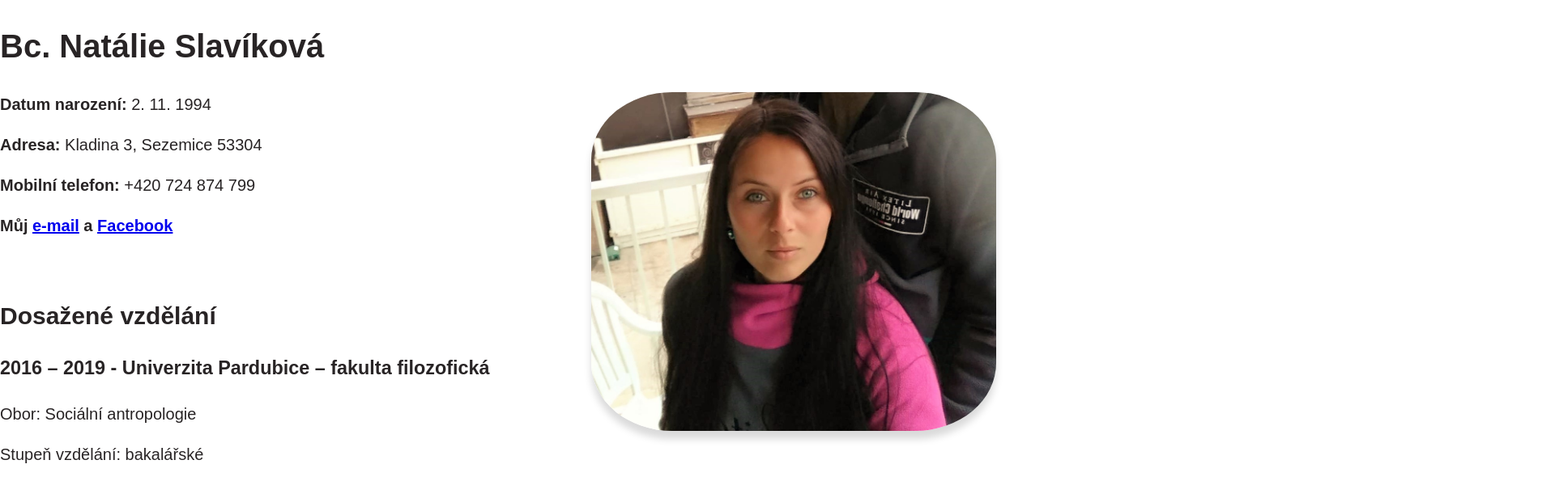
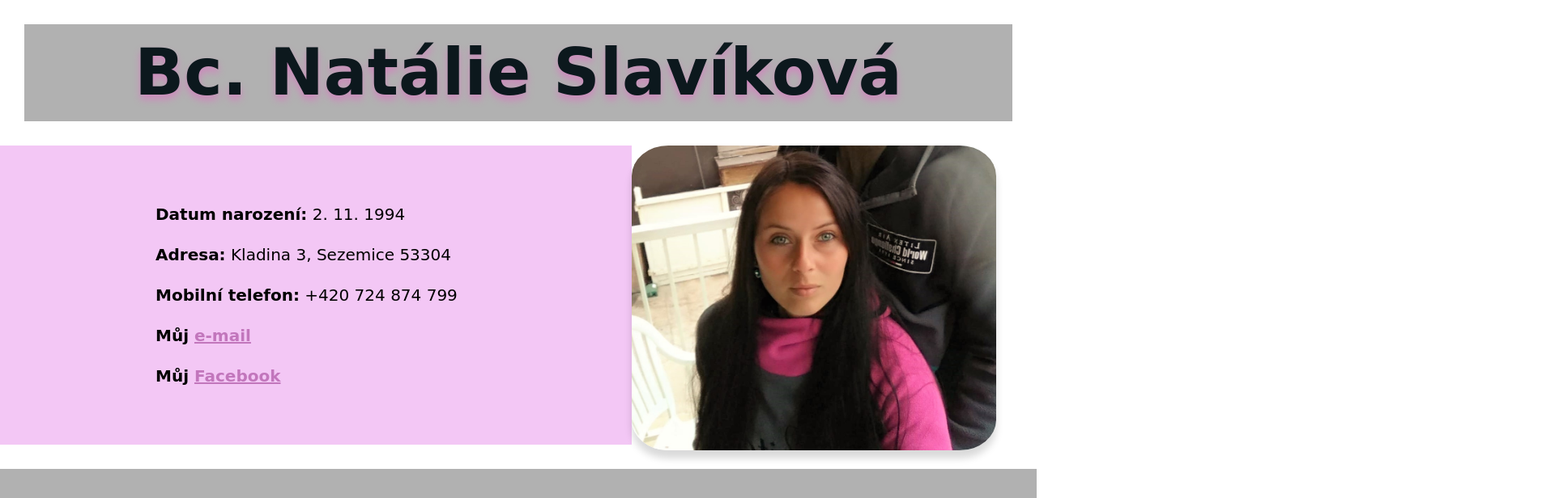
Before and after one commit to natalieslavikova/zivotopis, a plain HTML site: page index.html in a window 1280 px wide. Shown: the top 616 px of the page at 81% size, 1920 px wide, since content can reach past the window. Drawn offline with Linux system fonts and the light colour scheme.

Commit message:
Stylování

```diff
--- a/index.html
+++ b/index.html
@@ -13,13 +13,15 @@
 </header>
 
    <img class="natalie" src="foto/nat.jpg" id="natalie">
-   <section class="natalie2" id="natalie2"></section>
+   <section class="natalie2" id="natalie2">
 <p><strong>Datum narození:</strong> 2. 11. 1994</p>
 <p><strong>Adresa:</strong> Kladina 3, Sezemice 53304</p>
 <p><strong>Mobilní telefon:</strong> +420 724 874 799</p>
-<p><strong>Můj <a href="mailto:slavikova.natalie@centrum.cz">e-mail</a> a <a href="https://www.facebook.com/natka.safarova/">Facebook</a></strong></p>
+<p><strong>Můj <a href="mailto:slavikova.natalie@centrum.cz">e-mail</a> </strong></p>
+<p><strong>Můj   <a href="https://www.facebook.com/natka.safarova/">Facebook</a></strong></p>
+</section>
+
 <br>
-
     <section class="dosazenevzdelani" id="dosazenevzdelani">
 
         <h2>Dosažené vzdělání</h2>
@@ -40,7 +42,6 @@
    <li>MAVE Jičín</li>
    <li>LabMediaServis s.r.o. Jaroměř </li>
 </ul>
-    </section>
 <br>
 
 <h2>Dosavadní pracovní zkušenosti:</h2>
@@ -81,6 +82,9 @@
     <li>cestování</li>
 </ul>
 <br>
+</section>
+
+<br>
 
     <section class="foto" id="foto">
         <img src="foto/anglie.jpg" id="parkur">
@@ -89,7 +93,7 @@
         <img src="foto/canyon.jpg" id="GC">
 
     </section>
-
+<br>
     <footer class="paticka">
         <p>© 2023, Natálie Slavíková</p>
       </footer>
--- a/style.css
+++ b/style.css
@@ -4,16 +4,83 @@ html {
 
   body {
     margin: 0;
-    font-family: 'Raleway', sans-serif;
+    font-family: cursive;
     font-size: 20px;
     line-height: 1.5;
-    color: #282425;
+    color: #000000;
+}
+
+h1,
+h2,
+h3 {
+  font-family: cursive;
+  font-style: normal;
+}
+
+h1 {
+    margin: 30px;
+    font-size: 80px;
+    text-align: center;
+    color: rgb(12, 24, 29);
+    text-shadow: 0px 6px 10px rgb(206, 137, 189);
+    background-color: #1a1a1a56
+}
+
+h2 {
+    font-size: 35px;
+    text-align: left;
+    color: rgb(12, 24, 29);
+    text-shadow: 0px 6px 10px rgb(206, 137, 189);
+}
+h3 {font-size: 25px;
+    text-align: left;
+    color: rgb(196, 116, 165);
+    text-shadow: 2px 2px 2px rgb(0, 0, 0)
+  }
+  a {
+    color: #c276bc;
+    font-style: normal;
+  }
+
+
+  section {
+    padding: 50px 15%;
+    overflow: auto;
+  }
+  .natalie2 {
+  background-color: #eb9fee94;
+  text-align: left;
 }
 
           .natalie {
             float: right;
-            width: 500px;
+            width: 450px;
             margin: 0 50px 0px 0;
-            border-radius: 20%;
+            border-radius: 10%;
             box-shadow: 0 10px 10px rgba(0, 0, 0, 0.15);
           }
+
+          .dosazenevzdelani,
+.pracovnizkusenosti,
+ .osvedceni,
+ .jazykyzaliby{
+  background-color: #1a1a1a56;
+}
+
+.paticka {
+    padding: 20px 0;
+    text-align: center;
+    background-color: #1a1a1a56;
+  }
+
+  .foto img {
+    width: 490px;
+    height: 340px;
+    border-radius: 5px;
+  }
+
+  .foto {
+    padding: 20px 0;
+    text-align: center;
+    background-color: #eb9fee94;
+  }
```
